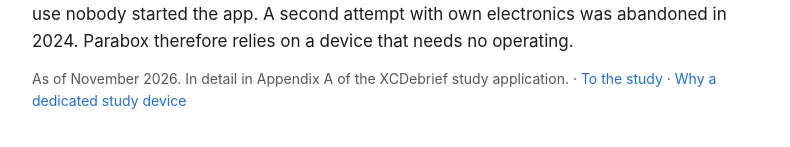
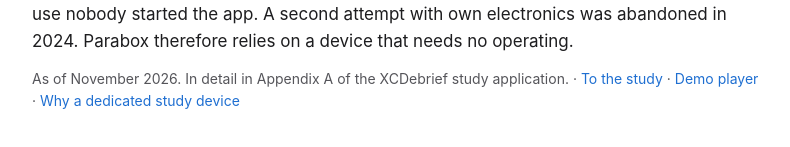
Before and after one commit to joergkorner/joergkorner.github.io, a plain HTML site: page parabox/index.html in a window 1280 px wide. Shown: the part 3678-3825 px from the top of the page, without its empty margins (138-928 px from the left). Drawn offline with Linux system fonts and the light colour scheme.

Commit message:
Add files via upload

```diff
--- a/parabox/index.html
+++ b/parabox/index.html
@@ -180,7 +180,7 @@ html[lang="de"] [data-lang="de"],html[lang="fr"] [data-lang="fr"],html[lang="en"
 <p><span data-lang="de">Die Angaben sind ein Planungsstand. Bauteile, Stromhaushalt, Bildausschnitt, Zeitzuordnung und Befestigung werden im ersten Arbeitspaket mit der Elektronikfirma geprüft; Rechenmodelle ersetzen diese Messungen nicht. Ob sich die Aufzeichnungen für Sicherheitsuntersuchungen eignen, wird nicht behauptet, sondern mit der fachlichen Rückmeldung der SUST abgeglichen. Während der Studie sind die Bilder auf dem Gerät verschlüsselt, und die Aufnahmen gehören dem Piloten.</span><span data-lang="fr">Ces indications sont un état de planification. Composants, bilan énergétique, cadrage, synchronisation temporelle et fixation sont vérifiés avec l’entreprise d’électronique lors du premier lot de travail ; les modèles de calcul ne remplacent pas ces mesures. L’aptitude des enregistrements aux enquêtes de sécurité n’est pas affirmée, mais confrontée à l’avis technique du SESE. Pendant l’étude, les images sont chiffrées sur l’appareil, et les enregistrements appartiennent au pilote.</span><span data-lang="en">These figures are a planning status. Components, power budget, framing, time alignment and mounting are tested with the electronics company in the first work package; calculations do not replace these measurements. Suitability of the recordings for safety investigations is not claimed but checked against the technical feedback of the STSB. During the study the images are encrypted on the device, and the recordings belong to the pilot.</span></p>
 <h2><span data-lang="de">Herkunft</span><span data-lang="fr">Origine</span><span data-lang="en">Background</span></h2>
 <p><span data-lang="de">Die Idee geht auf 2018 zurück. Mit einem Innosuisse-Innovationsscheck entstand mit der FHNW ein Prototyp mit Smartphone am Tragegurt; der Testflug gelang, im Alltag startete die App niemand. Ein zweiter Anlauf mit eigener Elektronik wurde 2024 abgebrochen. Parabox setzt deshalb auf ein Gerät, das man nicht bedienen muss.</span><span data-lang="fr">L’idée remonte à 2018. Grâce à un chèque d’innovation Innosuisse, un prototype avec smartphone sur l’élévateur a été réalisé avec la FHNW ; le vol d’essai a réussi, mais au quotidien personne ne lançait l’application. Un deuxième essai avec une électronique propre a été abandonné en 2024. Parabox mise donc sur un appareil qu’il n’est pas nécessaire de manipuler.</span><span data-lang="en">The idea goes back to 2018. With an Innosuisse innovation cheque, a prototype with a smartphone on the riser was built with the FHNW; the test flight worked, but in everyday use nobody started the app. A second attempt with own electronics was abandoned in 2024. Parabox therefore relies on a device that needs no operating.</span></p>
-<p class="src"><span data-lang="de">Stand November 2026. Ausführlich in Anlage A des Gesuchs zur XCDebrief-Studie.</span><span data-lang="fr">État novembre 2026. En détail dans l’annexe A de la demande relative à l’étude XCDebrief.</span><span data-lang="en">As of November 2026. In detail in Appendix A of the XCDebrief study application.</span> · <a href="https://joerxc.org/xcdebrief/"><span data-lang="de">Zur Studie</span><span data-lang="fr">Vers l’étude</span><span data-lang="en">To the study</span></a> · <a href="https://joerxc.org/xcdebrief/werkzeug.html"><span data-lang="de">Warum ein eigenes Studiengerät</span><span data-lang="fr">Pourquoi un appareil d’étude propre</span><span data-lang="en">Why a dedicated study device</span></a></p>
+<p class="src"><span data-lang="de">Stand November 2026. Ausführlich in Anlage A des Gesuchs zur XCDebrief-Studie.</span><span data-lang="fr">État novembre 2026. En détail dans l’annexe A de la demande relative à l’étude XCDebrief.</span><span data-lang="en">As of November 2026. In detail in Appendix A of the XCDebrief study application.</span> · <a href="https://joerxc.org/xcdebrief/"><span data-lang="de">Zur Studie</span><span data-lang="fr">Vers l’étude</span><span data-lang="en">To the study</span></a> · <a href="demo/"><span data-lang="de">Demo-Player</span><span data-lang="fr">Lecteur de démonstration</span><span data-lang="en">Demo player</span></a> · <a href="https://joerxc.org/xcdebrief/werkzeug.html"><span data-lang="de">Warum ein eigenes Studiengerät</span><span data-lang="fr">Pourquoi un appareil d’étude propre</span><span data-lang="en">Why a dedicated study device</span></a></p>
 </div>
 </main>
 <script>
```
